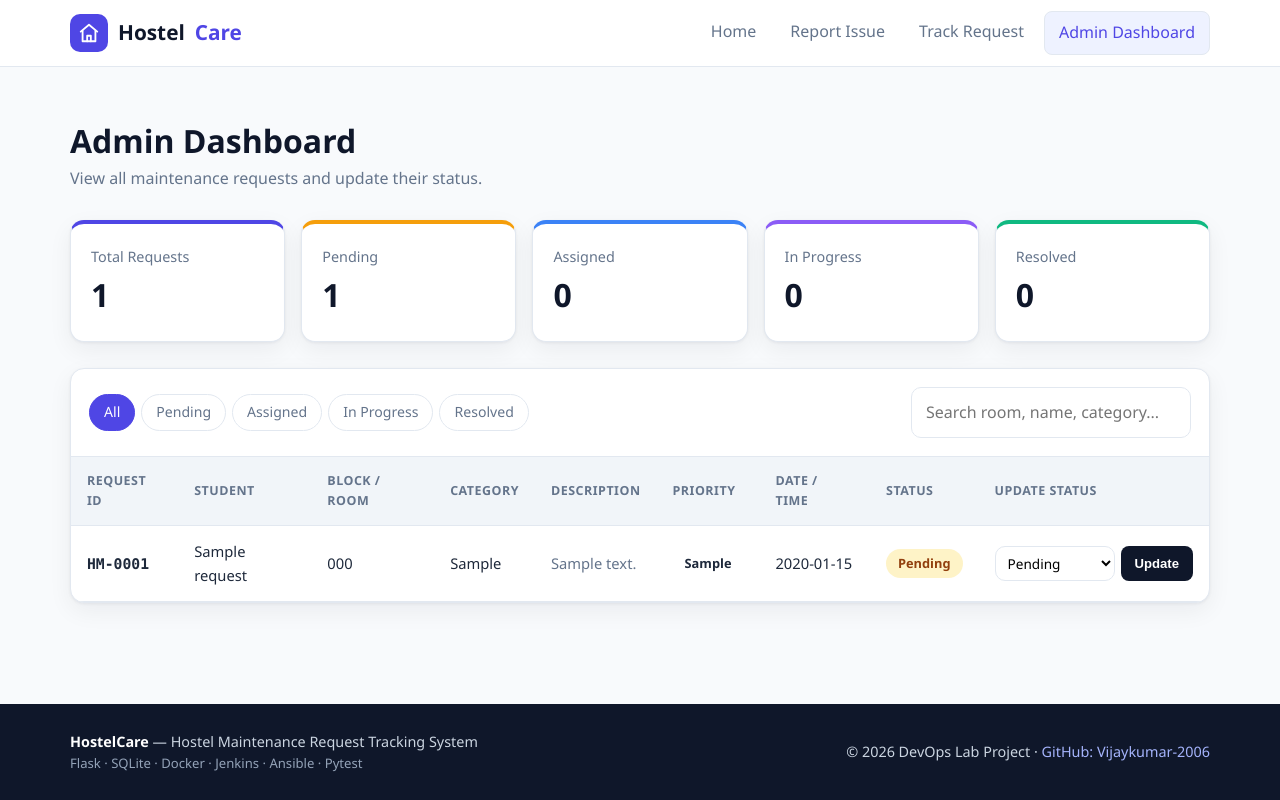
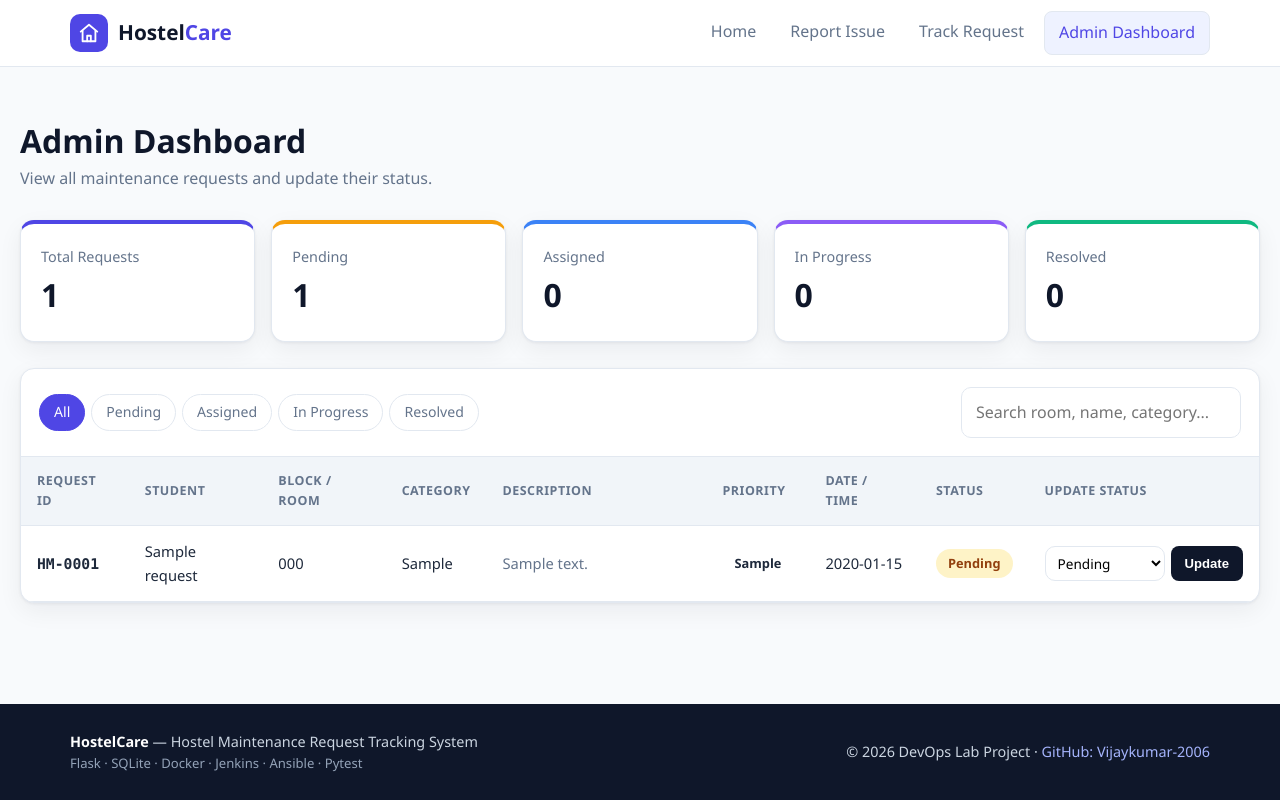
Before and after one commit to Vijaykumar-2006/hostel-maintenance-tracker, a Flask app: page /admin in a window 1280 px wide. Run offline with Flask 3, Linux system fonts and the light colour scheme; tables that the repository leaves empty hold one stand-in row (values such as "Sample post").

Commit message:
UI: fix logo spacing, wider admin table

```diff
--- a/static/style.css
+++ b/static/style.css
@@ -57,7 +57,7 @@ a { color: var(--primary); text-decoration: none; }
 }
 .nav-inner { display: flex; align-items: center; justify-content: space-between; height: 66px; }
 .brand { display: flex; align-items: center; gap: 10px; font-size: 1.3rem; font-weight: 700; color: var(--dark); }
-.brand span:last-child { color: var(--primary); }
+.brand-name span { color: var(--primary); }
 .brand-logo {
     width: 38px; height: 38px; border-radius: 10px;
     display: grid; place-items: center;
@@ -247,7 +247,8 @@ table { width: 100%; border-collapse: collapse; font-size: .92rem; }
 th, td { padding: 14px 16px; text-align: left; border-bottom: 1px solid var(--border); vertical-align: middle; }
 th { background: #f1f5f9; font-size: .78rem; text-transform: uppercase; letter-spacing: .04em; color: var(--muted); }
 tbody tr:hover { background: #fafbff; }
-td.desc { max-width: 260px; color: var(--muted); }
+td.desc { min-width: 220px; max-width: 320px; color: var(--muted); }
+.container.wide { max-width: 1400px; }
 .status-form { display: flex; gap: 6px; }
 .status-form select { padding: 6px 8px; font-size: .85rem; min-width: 120px; }
 .empty { padding: 50px; text-align: center; color: var(--muted); }
--- a/templates/admin.html
+++ b/templates/admin.html
@@ -2,7 +2,7 @@
 {% block title %}Admin Dashboard{% endblock %}
 
 {% block content %}
-<section class="container section">
+<section class="container wide section">
     <div class="page-head left">
         <h1>Admin Dashboard</h1>
         <p>View all maintenance requests and update their status.</p>
@@ -46,9 +46,9 @@
                 <tbody>
                     {% for req in requests %}
                     <tr>
-                        <td class="mono">{{ format_request_id(req.id) }}</td>
+                        <td class="mono nowrap">{{ format_request_id(req.id) }}</td>
                         <td>{{ req.student_name }}</td>
-                        <td>{{ req.room_number }}</td>
+                        <td class="nowrap">{{ req.room_number }}</td>
                         <td>{{ req.category }}</td>
                         <td class="desc">{{ req.description }}</td>
                         <td><span class="priority priority-{{ req.priority|lower }}">{{ req.priority }}</span></td>
--- a/templates/base.html
+++ b/templates/base.html
@@ -13,7 +13,7 @@
                 <span class="brand-logo">
                     <svg viewBox="0 0 24 24" width="22" height="22" fill="none" stroke="currentColor" stroke-width="2" stroke-linecap="round" stroke-linejoin="round"><path d="M3 10.5 12 3l9 7.5"/><path d="M5 9.5V21h14V9.5"/><path d="M10 21v-6h4v6"/></svg>
                 </span>
-                Hostel<span>Care</span>
+                <span class="brand-name">Hostel<span>Care</span></span>
             </a>
             <button class="nav-toggle" id="navToggle" aria-label="Toggle navigation">
                 <span></span><span></span><span></span>
```
